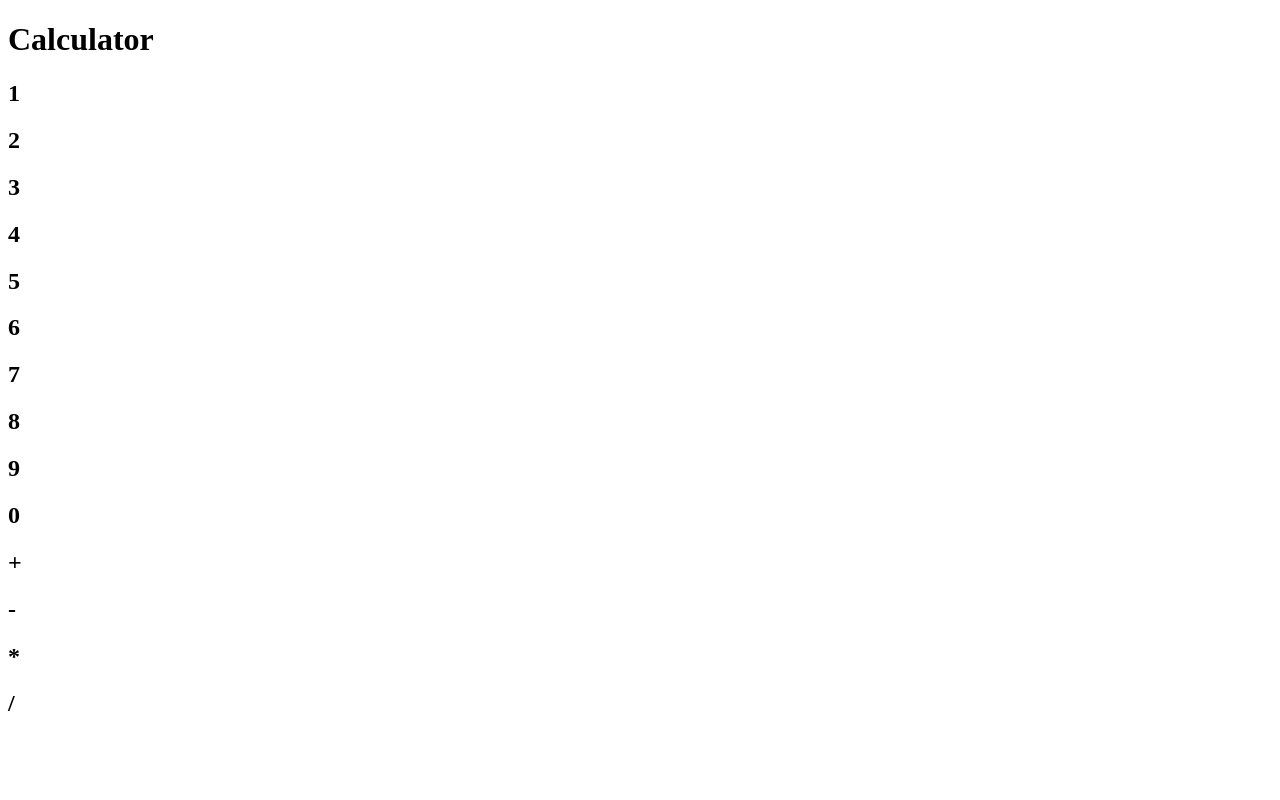
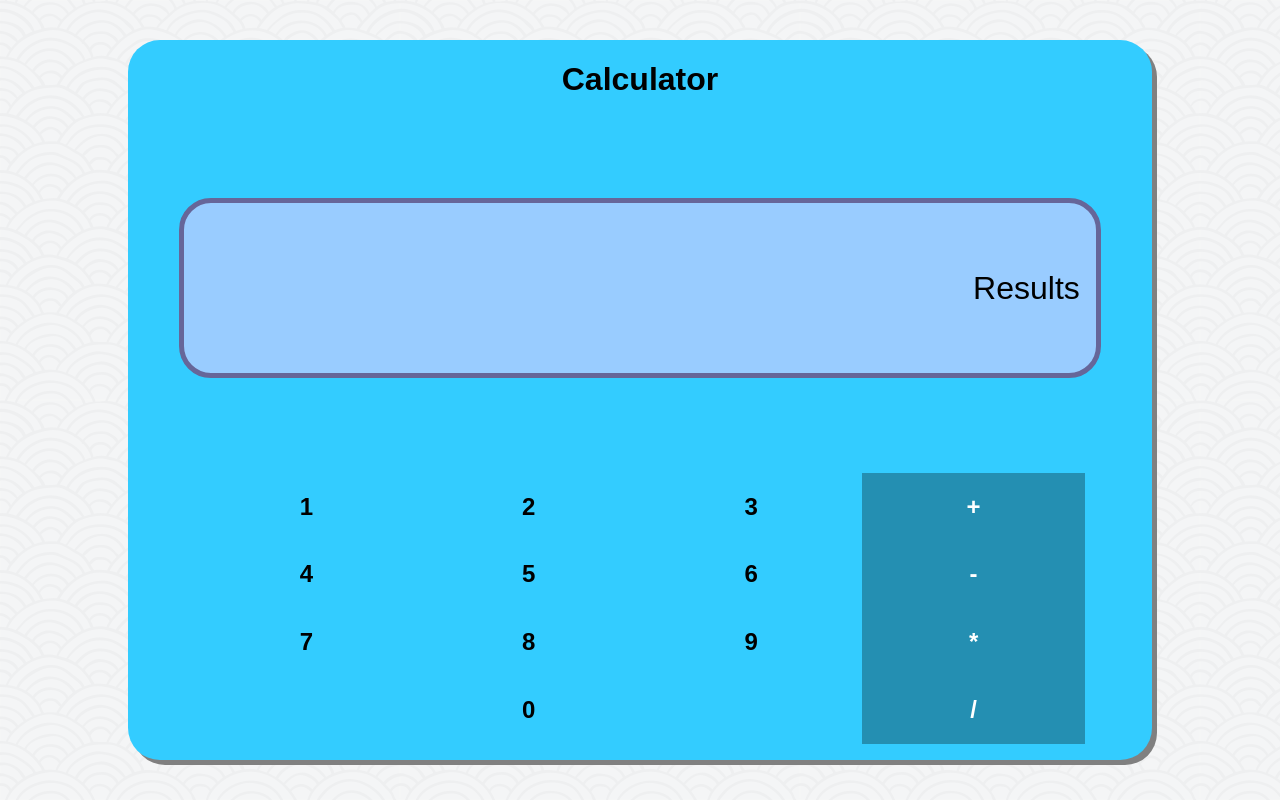
Before and after one commit to Jerliyah/Mobile-First-Calc, a plain HTML site: page index.html in a window 1280 px wide. Drawn offline with Linux system fonts and the light colour scheme; a web font is replaced by a local one.

Commit message:
first draft styling

```diff
--- a/index.html
+++ b/index.html
@@ -2,24 +2,32 @@
 <html>
     <head>
         <meta charset="utf-8" />
+        <meta name="viewport" content="width=device-width, initial-scale=1">
+
         <link rel="stylesheet" href="css/style.css" />
+
+        <title> Calculator </title>
+
     </head>
 
 
     <body>
 
-        <div id="calc-body">
+        <div id="calc-body" class="column">
             <h1> Calculator </h1>
 
             <div id="screen">
                 <!-- Typed symbols and calculated results will go here -->
+                <p>
+                     Results
+                </p>
             </div>
 
             <!-- Interactive buttons container -->
             <div id="btn-ctn">
 
                 <!-- Container for numbers -->
-                <div id="num-ctn">
+                <div id="num-ctn" class="column">
 
                      <!-- 1st row of numbers -->
                      <div class="row">
@@ -71,7 +79,7 @@
 
 
                 <!-- Container for Operations -->
-                <div id="opr-ctn">
+                <div id="opr-ctn" class="column">
 
                     <div class="btn">
                         <h2> + </h2>
--- a/scss/style.scss
+++ b/scss/style.scss
@@ -0,0 +1,122 @@
+/* VARIABLES */
+
+    // Theme Colors
+    $calm: #99ccff;
+    $water: #33ccff;
+    $purple: #666699;
+
+    $pattern: url("../img/seigaiha.png");
+
+    // Fonts
+    @import 'https://fonts.googleapis.com/css?family=Baloo+Tamma';
+
+
+    // Mixins
+    @mixin border {
+        border-radius: 2rem;
+        border: 5px solid $purple;
+    }
+
+    @mixin round {
+        border-radius: 2rem;
+    }
+
+    @mixin perfect-center-items {
+        justify-content: center;
+        align-items: center;
+    }
+
+
+/* STYLING */
+    body, body div{
+        display: flex;
+        box-sizing: border-box;
+    }
+
+    .column {
+        flex-direction: column;
+    }
+
+
+    body {
+        height: 100vh;
+        width:100vw;
+        margin: 0;
+
+        background: $pattern;
+        font-family: 'Baloo Tamma', sans-serif;
+
+        @include perfect-center-items;
+    }
+
+
+    #calc-body {
+        width: 80vw;
+        height: 90vh;
+
+        @include round;
+        box-shadow: 5px 5px gray;
+        background: $water;
+
+        justify-content: space-between;
+        align-items: center;
+
+    }
+
+    #screen {
+        height: 25%;
+        width: 90%;
+        @include border;
+
+        background: $calm;
+        padding: 1rem;
+
+        justify-content: flex-end;
+        align-items: center;
+        flex-wrap: wrap;
+
+        p {
+            font-size: 2rem;
+        }
+    }
+
+    #btn-ctn {
+        width: 90%;
+        padding: 1rem;
+        justify-content: space-around;
+    }
+
+
+    #num-ctn {
+        width: 75%;
+        justify-content: space-around;
+    }
+
+    #opr-ctn {
+        width: 25%;
+        background: rgba(0,0,0,0.3);
+
+        @include perfect-center-items;
+        color: white;
+    }
+
+    .row {
+        width: 100%;
+        justify-content: space-around;
+    }
+
+    .btn {
+        @include perfect-center-items;
+    }
+
+    #num-ctn .btn {
+        width: 30%;
+    }
+
+    #opr-ctn .btn {
+        width: 100%;
+    }
+
+    .btn:hover {
+        background: rgba(0,0,0,0.5);
+    }
```
Also changed, not shown: css/style.css, img/seigaiha.png (added), 1 other file.
